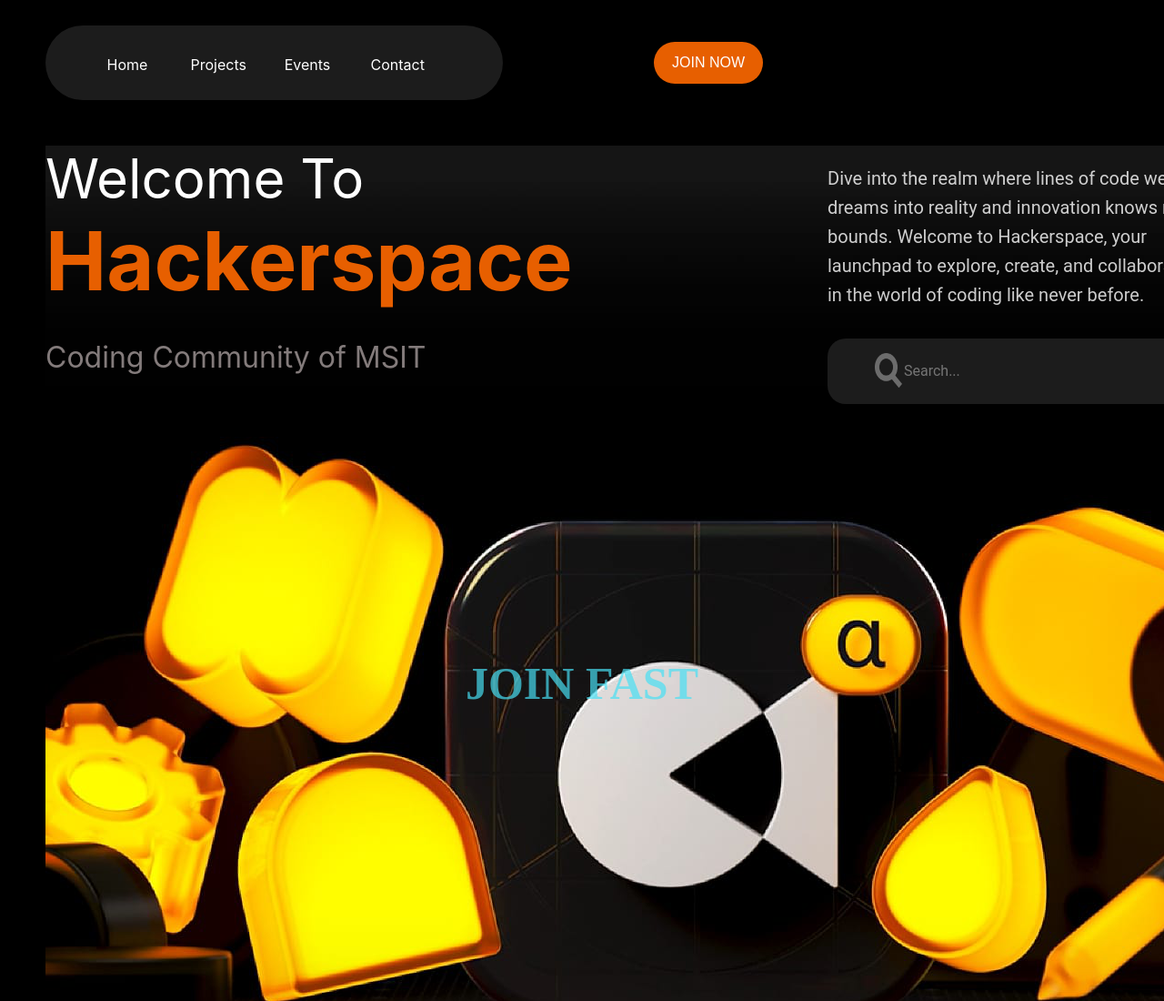
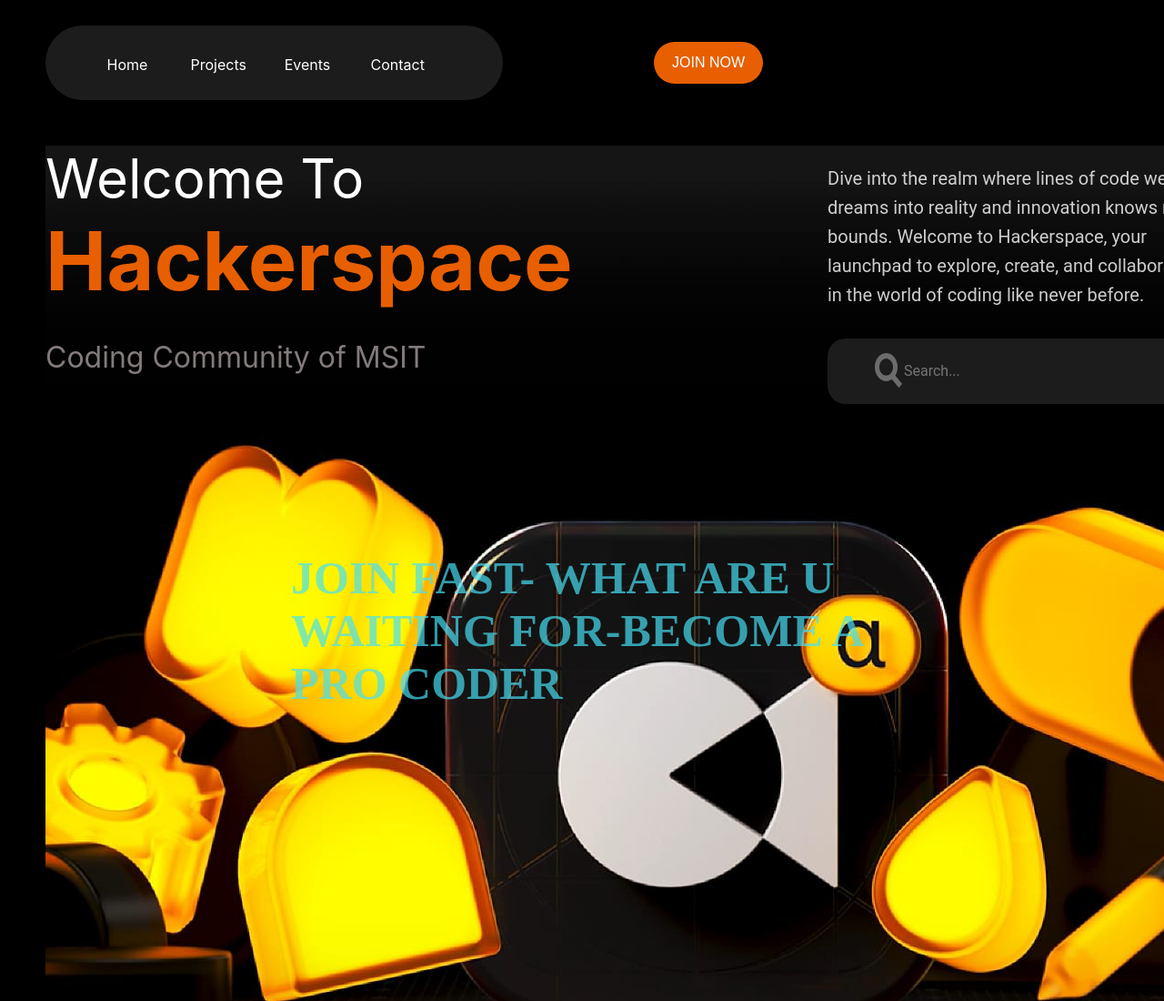
Before and after one commit to rohan250903/HackerspacePage, a plain HTML site: page index.html in a window 1280 px wide. Shown: the top 1100 px of the page at 91% size. Drawn offline with Linux system fonts and the light colour scheme.

Commit message:
Update index.html

```diff
--- a/index.html
+++ b/index.html
@@ -102,7 +102,7 @@
  </div>
 </div>
 <div class="rotation-container">
-    <span><div class="letter">JOIN FAST</div></span>
+    <span><div class="letter">JOIN FAST- WHAT ARE U WAITING FOR-BECOME A PRO CODER</div></span>
 </div>
 </body>
 </html>
```
